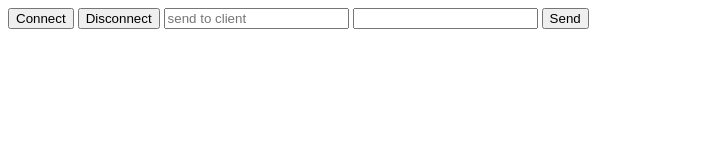
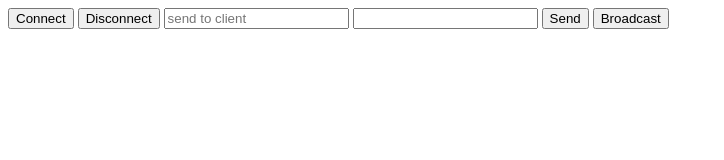
Before and after one commit to sumory/litchi, a plain HTML site: page litchi/views/index.html in a window 1280 px wide. Shown: the whole page, without its empty margins (0-724 px from the left). Drawn offline with Linux system fonts and the light colour scheme.

Commit message:
broadcast support

```diff
--- a/litchi/views/index.html
+++ b/litchi/views/index.html
@@ -2,13 +2,13 @@
 <head>
 </head>
 <body>
-    <form onsubmit="return send();">
-        <button type="button" onclick="return connect();">Connect</button>
-        <button type="button" onclick="return disconnect();">Disconnect</button>
-        <input id="to_client_id" type="text" placeholder="send to client">
-        <input id="text" type="text">
-        <button type="submit">Send</button>
-    </form>
+    <button type="button" onclick="return connect();">Connect</button>
+    <button type="button" onclick="return disconnect();">Disconnect</button>
+    <input id="to_client_id" type="text" placeholder="send to client">
+    <input id="text" type="text">
+    <button type="button" onclick="return send();">Send</button>
+    <button type="button" onclick="return broadcast();">Broadcast</button>
+
     <ol id="log"></ol>
 
     <script>
@@ -54,6 +54,19 @@
           return false;
         }
 
+        function broadcast() {
+          if (ws === null) return log('please connect first');
+          var text = document.getElementById('text').value;
+          document.getElementById('text').value = "";
+          log('broadcast: ' + text);
+          var msg = {
+            type: 1,
+            content: text
+          };
+          ws.send(JSON.stringify(msg));
+          return false;
+        }
+
         function log(text) {
           var li = document.createElement('li');
           li.appendChild(document.createTextNode(text));
```
Also changed, not shown: 6 other files.
